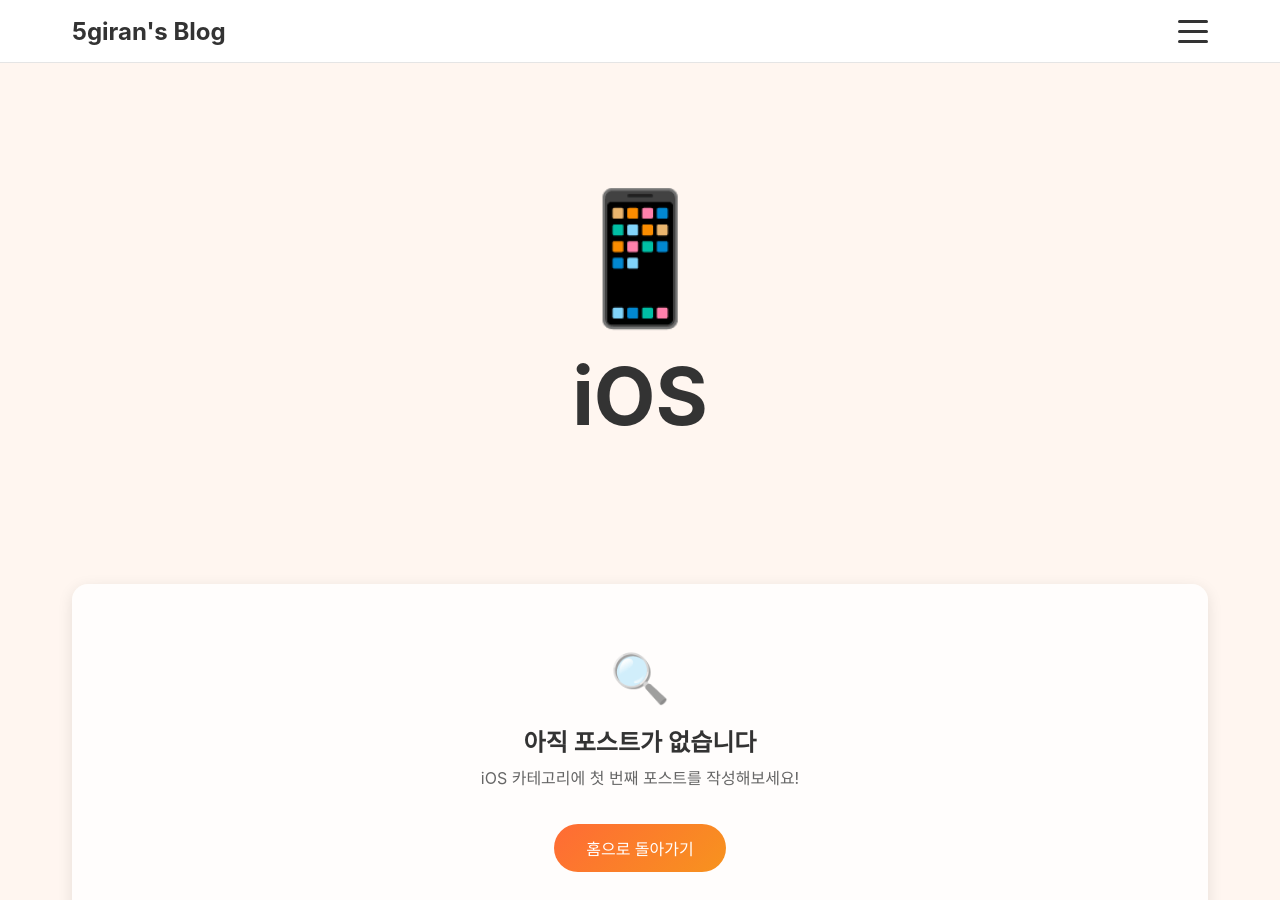
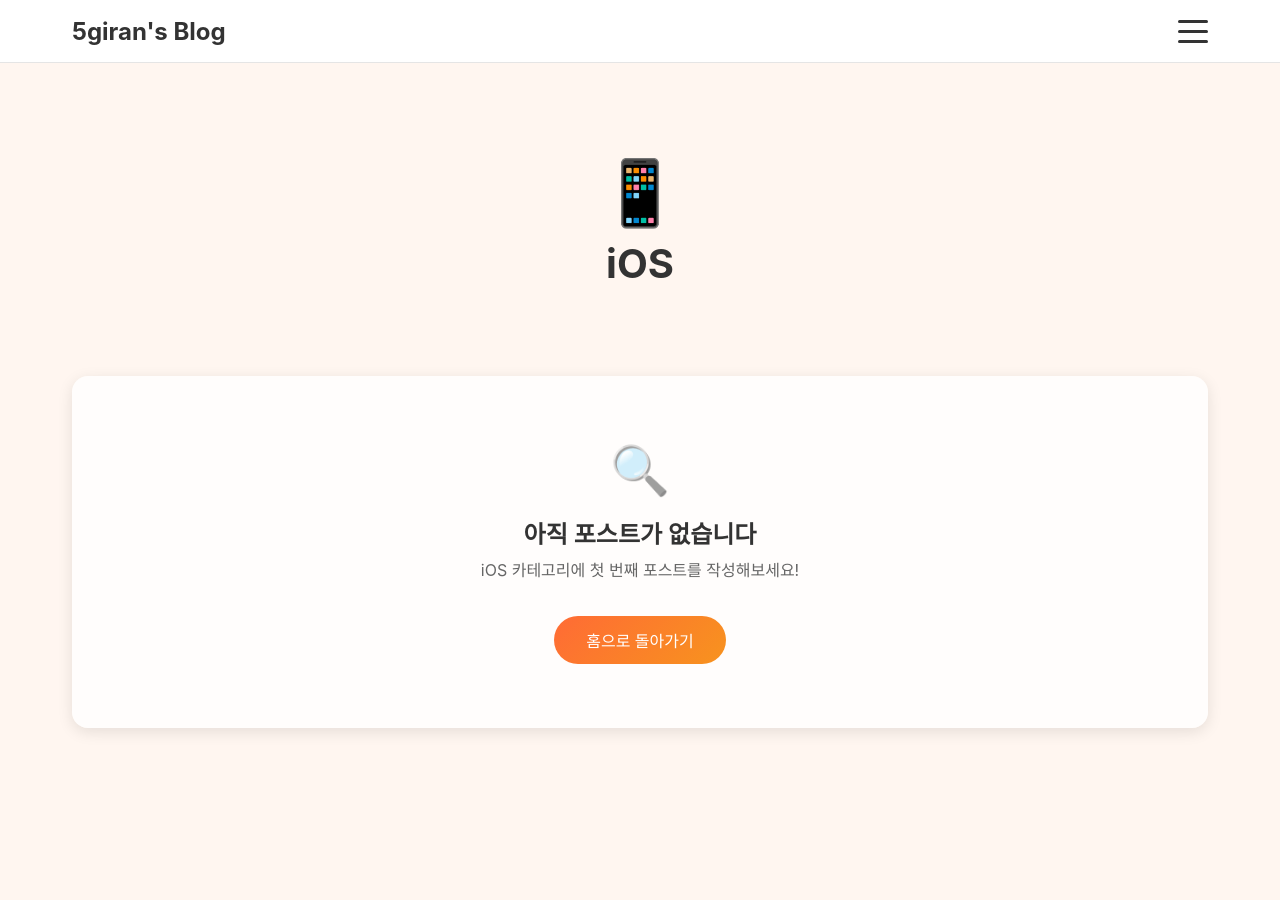
Before and after one commit to 5giran/5giran.github.io, a Jekyll site: the page built from categories/ios.html, in a window 1280 px wide and 900 px high. Built offline with Jekyll 4.4.1, drawn with Linux system fonts in a browser that asks for light colours; some web fonts are replaced.

Commit message:
Update category.css

```diff
--- a/assets/css/category.css
+++ b/assets/css/category.css
@@ -12,34 +12,34 @@
 /* Category Header Section */
 .category-header {
   text-align: center;
-  margin-bottom: 4rem;
-  padding: 4rem 0;
+  margin-bottom: 3rem;
+  padding: 2rem 0;
   background: transparent;
 }
 
 .category-icon-large {
-  font-size: 8rem;
-  margin-bottom: 2rem;
+  font-size: 4rem;
+  margin-bottom: 1rem;
   display: block;
   text-align: center;
   line-height: 1;
 }
 
 .category-header h1 {
-  font-size: 5rem;
+  font-size: 2.5rem;
   font-weight: 700;
   color: var(--text-dark);
-  margin: 0 0 1rem 0;
+  margin: 0 0 0.5rem 0;
   text-align: center;
-  line-height: 1.1;
+  line-height: 1.2;
 }
 
 .category-header p {
-  font-size: 1.3rem;
+  font-size: 1.1rem;
   color: var(--text-light);
-  max-width: 600px;
+  max-width: 500px;
   margin: 0 auto;
-  line-height: 1.4;
+  line-height: 1.5;
 }
 
 .posts-container {
```
